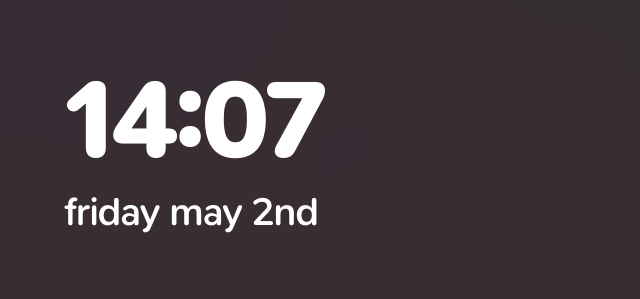
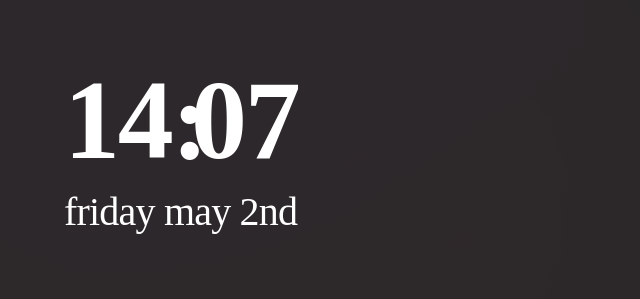
Before and after one commit to makinori/new-tab, a browser extension: page index.html in a window 1280 px wide. Shown: the whole page, without its empty margins (0-640 px from the left). Drawn offline with Linux system fonts and the light colour scheme.

Commit message:
Update font

```diff
--- a/index.html
+++ b/index.html
@@ -5,10 +5,22 @@
 			rel="stylesheet"
 			href="sf-compact-rounded/sf-compact-rounded.css"
 		/> -->
-		<link rel="stylesheet" href="sn-pro/sn-pro.css" />
+		<!-- <link rel="stylesheet" href="sn-pro/sn-pro.css" /> -->
 		<style>
 			* {
 				margin: 0;
+			}
+
+			@font-face {
+				font-family: "Maki Libertinus Mono";
+				src: url(fonts/MakiLibertinusMono-Regular.woff2) format(woff2);
+				font-weight: 400;
+			}
+
+			@font-face {
+				font-family: "Maki Libertinus Mono";
+				src: url(fonts/MakiLibertinusMono-Bold.woff2) format(woff2);
+				font-weight: 700;
 			}
 
 			body {
@@ -16,7 +28,7 @@
 				overflow: hidden;
 				/* font-family: "Inter", sans-serif; */
 				/* font-family: "SF Compact Rounded", sans-serif; */
-				font-family: "SN Pro", sans-serif;
+				/* font-family: "SN Pro", sans-serif; */
 			}
 
 			.fullscreen {
@@ -47,12 +59,12 @@
 				margin: -128px; */
 				/* hexcorp dark */
 				/* background-color: #231929;  */
-				background-color: #222;
+				background-color: #111;
 			}
 
 			.bg-overlay {
 				background-color: #222;
-				opacity: 0.9;
+				opacity: 0.95;
 			}
 
 			.info {
@@ -62,20 +74,32 @@
 			}
 
 			#time {
-				font-weight: 800;
+				font-size: 7rem;
+				line-height: 7rem;
+
 				/* letter-spacing: -0.05em; */
-				letter-spacing: -0.03em;
 				/* font-size: 6rem;
 				line-height: 6rem; */
-				font-size: 7rem;
-				line-height: 7rem;
+
+				/* sn pro */
+				/* font-weight: 800; */
+				/* letter-spacing: -0.03em; */
+
+				/* maki libertinus mono */
+				font-weight: bold;
+				letter-spacing: -0.02em;
+			}
+
+			#time > span {
+				letter-spacing: -0.16em;
 			}
 
 			#date {
 				/* font-weight: 500; */
-				font-weight: 600;
+				/* font-weight: 600; */ /* sn pro */
+				font-weight: 400;
 				/* letter-spacing: -0.05em; */
-				letter-spacing: -0.03em;
+				letter-spacing: -0.02em;
 				font-size: 2.5rem;
 				line-height: 2.5rem;
 			}
--- a/script.js
+++ b/script.js
@@ -62,14 +62,14 @@ let lastTimeStr = "";
 
 function updateTimeDate() {
 	const time = new Date();
-	const timeStr =
+	const timeHTML =
 		String(time.getHours()).padStart(2, "0") +
-		":" +
+		"<span>:</span>" +
 		String(time.getMinutes()).padStart(2, "0");
 
-	if (lastTimeStr != timeStr) {
-		lastTimeStr = timeStr;
-		timeEl.textContent = timeStr;
+	if (lastTimeStr != timeHTML) {
+		lastTimeStr = timeHTML;
+		timeEl.innerHTML = timeHTML;
 		updateBg();
 	}
 
```
Also changed, not shown: fonts/MakiLibertinusMono-Bold.woff2 (added), fonts/MakiLibertinusMono-Regular.woff2 (added).
